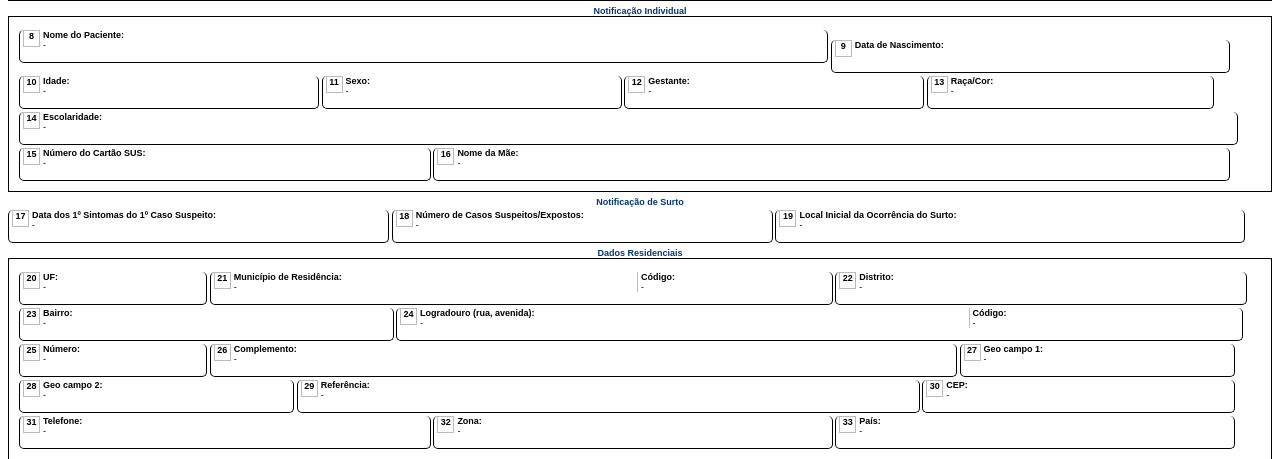
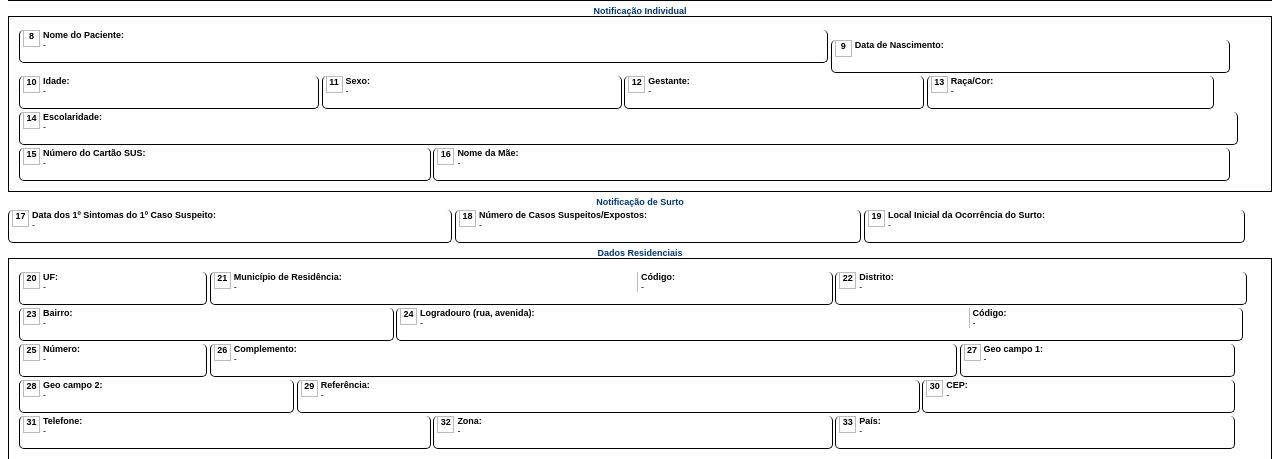
Before and after one commit to brenokcc/notifica, a Django app: template src/api/templates/ficha/padrao.html in a window 1280 px wide. Shown: the part 308-767 px from the top of the page. Run offline with Django 4.2, Linux system fonts and the light colour scheme; the template is opened without the code that fills it, so the values that code supplies are empty.

Commit message:
Continuação

```diff
--- a/src/api/templates/ficha/padrao.html
+++ b/src/api/templates/ficha/padrao.html
@@ -123,19 +123,19 @@
         </div>
 
         <div class="subtitle center">Notificação de Surto</div>
-        <div class="item" style="width: 30%">
+        <div class="item" style="width: 35%">
             <div class="number">17</div>
             <div class="cell">
                 <label>Data dos 1º Sintomas do 1º Caso Suspeito:</label><div>{{ obj.data_primeiros_sintomas_surto|date:"d/m/Y"|default:"-" }}</div>
             </div>
         </div>
-        <div class="item" style="width: 30%">
+        <div class="item" style="width: 32%">
             <div class="number">18</div>
             <div class="cell">
                 <label>Número de Casos Suspeitos/Expostos:</label><div>{{ obj.numero_casos_suspeitos_surto|default:"-" }}</div>
             </div>
         </div>
-        <div class="item" style="width: 37%">
+        <div class="item" style="width: 30%">
             <div class="number">19</div>
             <div class="cell">
                 <label>Local Inicial da Ocorrência do Surto:</label><div>{{ obj.tipo_local_surto|default:"-" }}</div>
```
